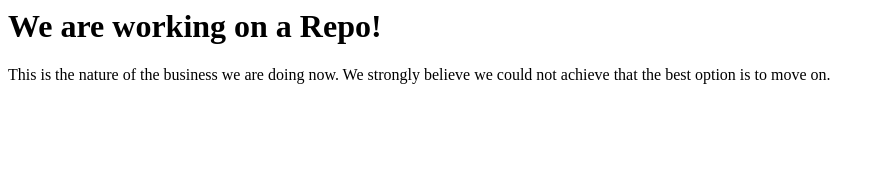
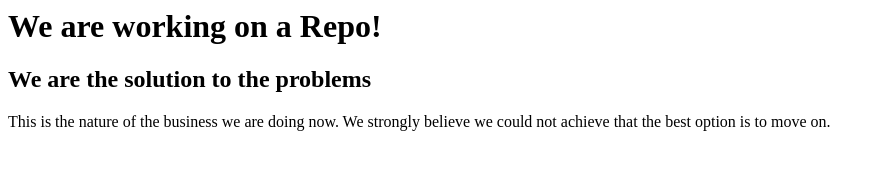
Before and after one commit to ahmedwoye/boat_project, a plain HTML site: page alburak.html in a window 1280 px wide. Shown: the whole page, without its empty margins (0-885 px from the left). Drawn offline with Linux system fonts and the light colour scheme.

Commit message:
new changes

```diff
--- a/alburak.html
+++ b/alburak.html
@@ -1,5 +1,6 @@
 <html>
 
   <h1> We are working on a Repo!</h1>
+<h2> We are the solution to the problems </h2>
   <p>This is the nature of the business we are doing now. We strongly believe we could not achieve that the best option is to move on.</p>
 </html>
```
